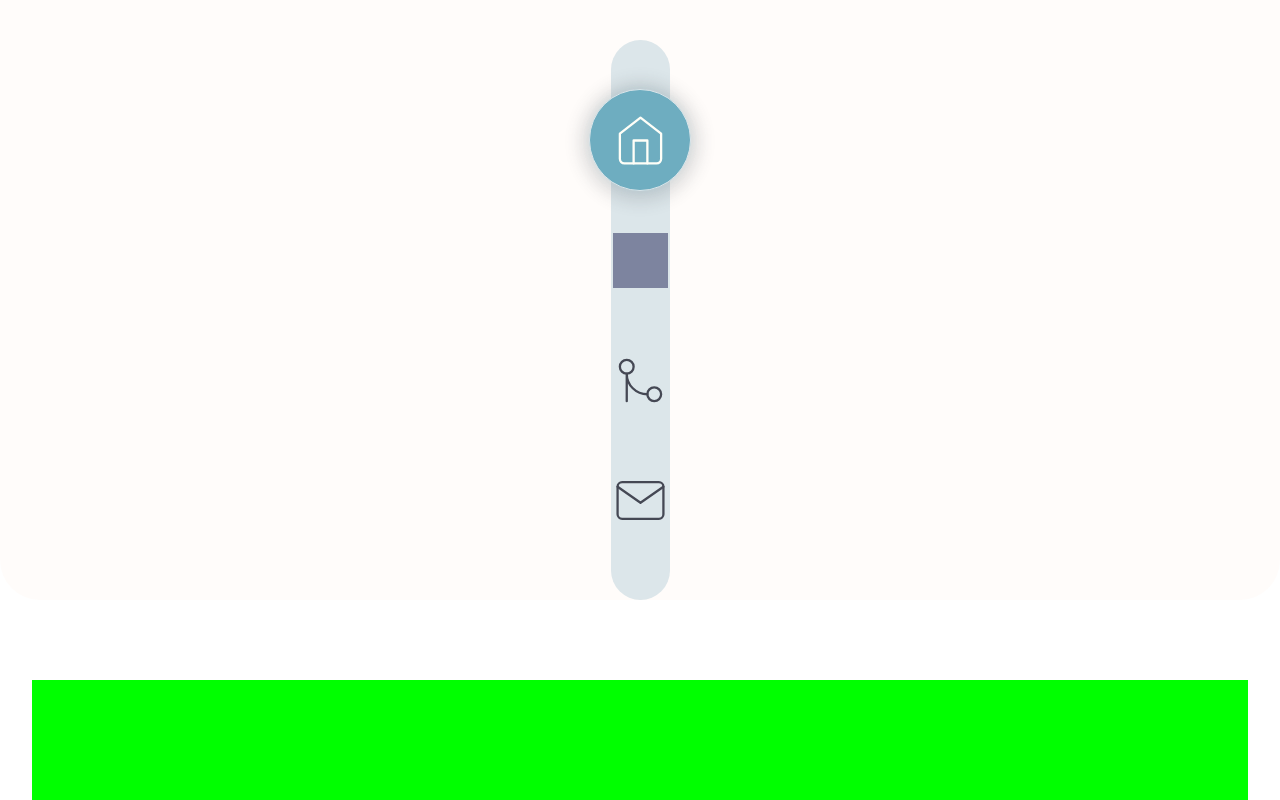
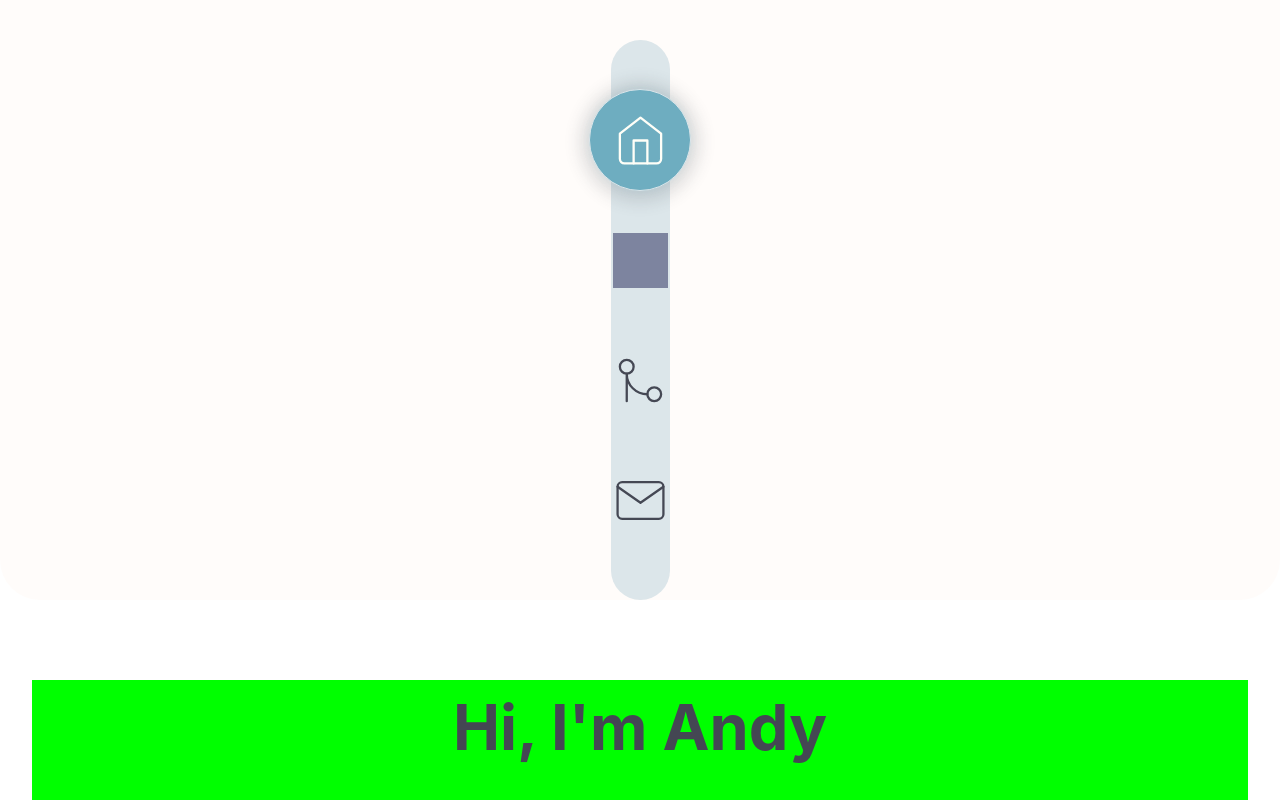
Before and after one commit to andrew-oyanguren/typescript-portfolio, a React (Vite) app: page / in a window 1280 px wide. Shown: the top 800 px of the page. Built offline with nearby package versions, Linux system fonts and the light colour scheme; grey boxes are pictures that could not be loaded.

Commit message:
cleaned up PageTitle CSS

```diff
--- a/src/components/PageTitle/PageTitle.module.css
+++ b/src/components/PageTitle/PageTitle.module.css
@@ -1,6 +1,5 @@
 .PageTitle {
   text-align: center;
-  margin-top: calc(var(--spacing-large) * 2);
   color: var(--color-dark);
 }
 
@@ -12,33 +11,30 @@ h2 {
 
 .PageTitle h2 {
   padding: var(--spacing-large) 0;
+  border-radius: var(--border-radius-small);
   font-size: 28px;
   background-color: var(--color-light-gray);
-  border-radius: var(--border-radius-small);
 }
 
 /* MEDIUM_DEVICES: > 768 */
 @media (min-width: 768px) {
-  .PageTitle {
-    margin-top: calc(var(--spacing-large) * 3);
-  }
+  /* .PageTitle {
+    background-color: lime;
+  } */
 
   .PageTitle h2 {
+    margin-bottom: var(--spacing-large);
     font-size: var(--font-size-large);
-    padding: var(--spacing-large) 0;
-    margin-bottom: var(--spacing-large);
   }
 }
 
 /* LARGE_DEVICES: > 1500 */
 @media (min-width: 1500px) {
-  .PageTitle {
-    margin-top: 0;
-  }
+  /* .PageTitle {
+    background-color: pink;
+  } */
 
-  .PageTitle h2 {
-    font-size: var(--font-size-large);
-    padding: var(--spacing-large) 0;
-    margin-bottom: var(--spacing-large);
-  }
+  /* .PageTitle h2 {
+
+  } */
 }
```
